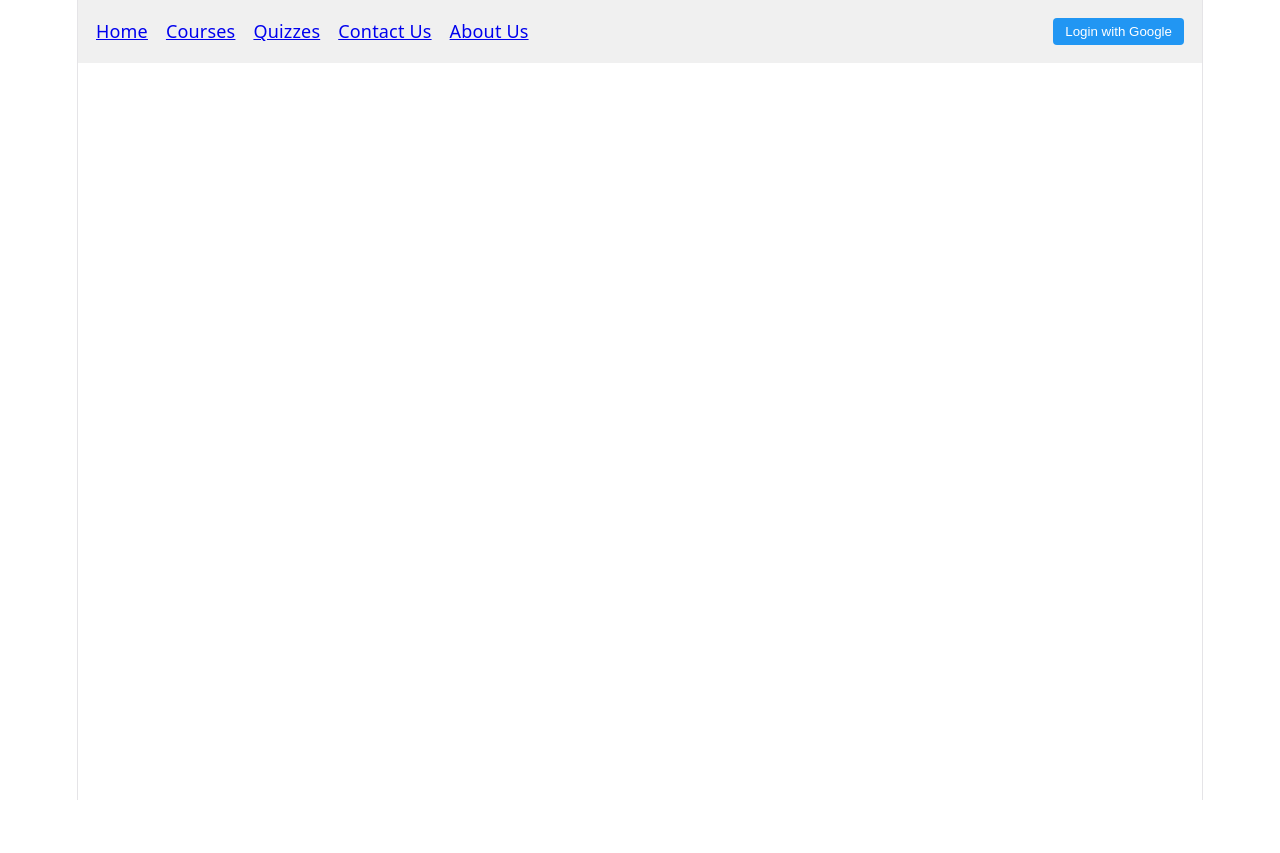
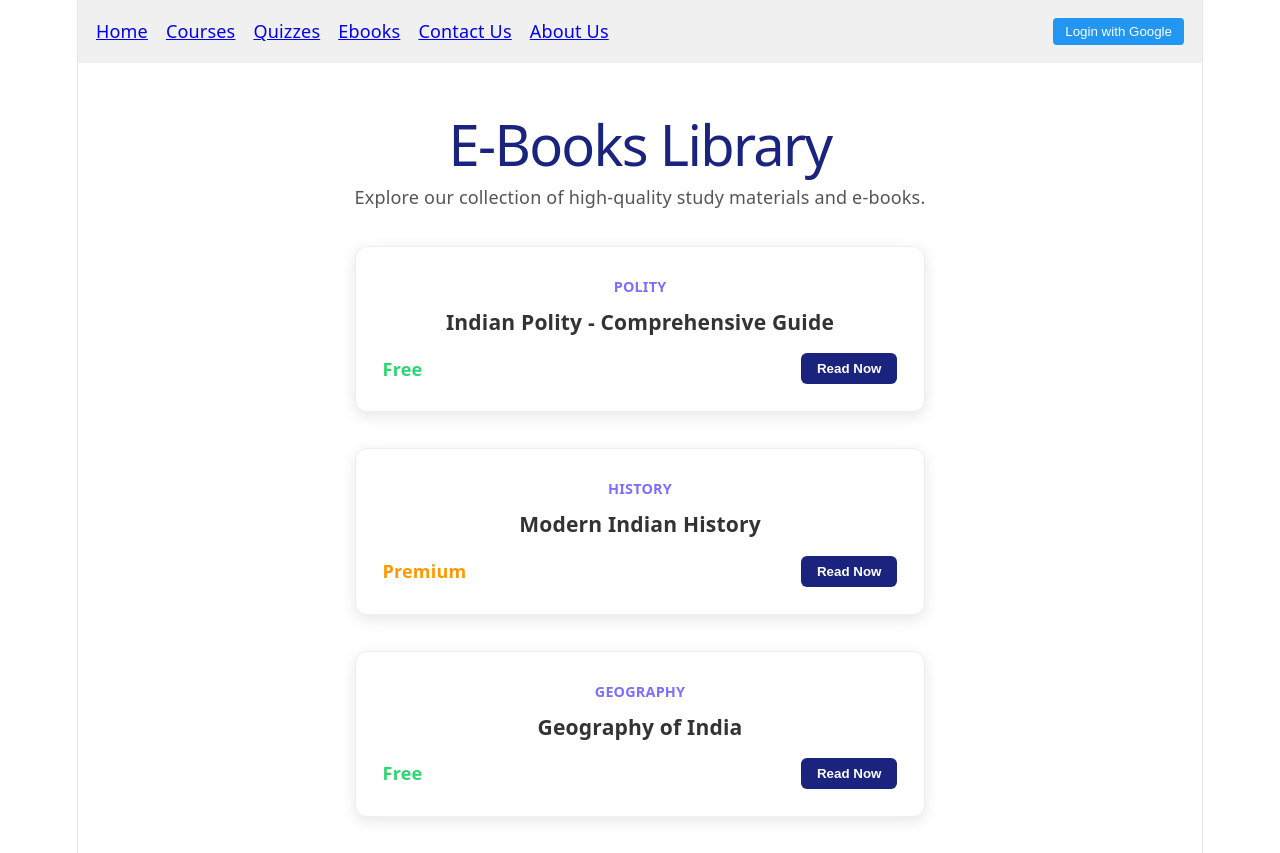
Before and after one commit to RahulThakurji/my-mcq, a React (Vite) app: page /ebooks in a window 1280 px wide. Before the commit the page ends 800 px from the top, so only its background shows below. Built offline with nearby package versions, Linux system fonts and the light colour scheme; no server answers.

Commit message:
Feat: add Ebooks page and navigation link

```diff
--- a/src/App.jsx
+++ b/src/App.jsx
@@ -7,6 +7,8 @@ import Subject from './pages/Subject';
 import Quiz from './pages/Quiz';
 import Contact from './pages/Contact';
 import About from './pages/About';
+import Ebooks from './pages/Ebooks';
+
 
 function App() {
   return (
@@ -20,7 +22,9 @@ function App() {
         <Route path="/quiz/:subjectName/chapter/:chapterId" element={<Quiz />} />
         <Route path="/contact" element={<Contact />} />
         <Route path="/about" element={<About />} />
+        <Route path="/ebooks" element={<Ebooks />} />
       </Routes>
+
     </>
   );
 }
--- a/src/components/Navbar.jsx
+++ b/src/components/Navbar.jsx
@@ -7,6 +7,7 @@ function Navbar() {
       <Link to="/">Home</Link>
       <Link to="/courses">Courses</Link>
       <Link to="/quizzes">Quizzes</Link>
+      <Link to="/ebooks">Ebooks</Link>
       <Link to="/contact">Contact Us</Link>
       <Link to="/about">About Us</Link>
 
--- /dev/null
+++ b/src/pages/Ebooks.jsx
@@ -0,0 +1,50 @@
+import React from 'react';
+
+function Ebooks() {
+  const ebooks = [
+    { id: 1, title: 'Indian Polity - Comprehensive Guide', category: 'Polity', price: 'Free' },
+    { id: 2, title: 'Modern Indian History', category: 'History', price: 'Premium' },
+    { id: 3, title: 'Geography of India', category: 'Geography', price: 'Free' },
+  ];
+
+  return (
+    <div style={{ padding: '2rem', maxWidth: '1000px', margin: '0 auto' }}>
+      <h1 style={{ color: '#1a237e', marginBottom: '1.5rem' }}>E-Books Library</h1>
+      <p style={{ color: '#555', marginBottom: '2rem' }}>Explore our collection of high-quality study materials and e-books.</p>
+
+      <div style={{ display: 'grid', gridTemplateColumns: 'repeat(auto-fill, minmax(280px, 1fr))', gap: '2rem' }}>
+        {ebooks.map(ebook => (
+          <div key={ebook.id} style={{
+            padding: '1.5rem',
+            borderRadius: '12px',
+            background: 'white',
+            boxShadow: '0 4px 15px rgba(0,0,0,0.1)',
+            border: '1px solid #eee',
+            transition: 'transform 0.2s',
+            cursor: 'pointer'
+          }}
+          onMouseEnter={(e) => e.currentTarget.style.transform = 'translateY(-5px)'}
+          onMouseLeave={(e) => e.currentTarget.style.transform = 'translateY(0)'}
+          >
+            <div style={{ fontSize: '0.8rem', color: '#7c6fff', fontWeight: 'bold', marginBottom: '0.5rem', textTransform: 'uppercase' }}>{ebook.category}</div>
+            <h3 style={{ margin: '0 0 1rem 0', color: '#333' }}>{ebook.title}</h3>
+            <div style={{ display: 'flex', justifyContent: 'space-between', alignItems: 'center' }}>
+              <span style={{ fontWeight: 'bold', color: ebook.price === 'Free' ? '#2ed573' : '#ff9800' }}>{ebook.price}</span>
+              <button style={{
+                padding: '8px 16px',
+                background: '#1a237e',
+                color: 'white',
+                border: 'none',
+                borderRadius: '6px',
+                fontWeight: 'bold',
+                cursor: 'pointer'
+              }}>Read Now</button>
+            </div>
+          </div>
+        ))}
+      </div>
+    </div>
+  );
+}
+
+export default Ebooks;
```
